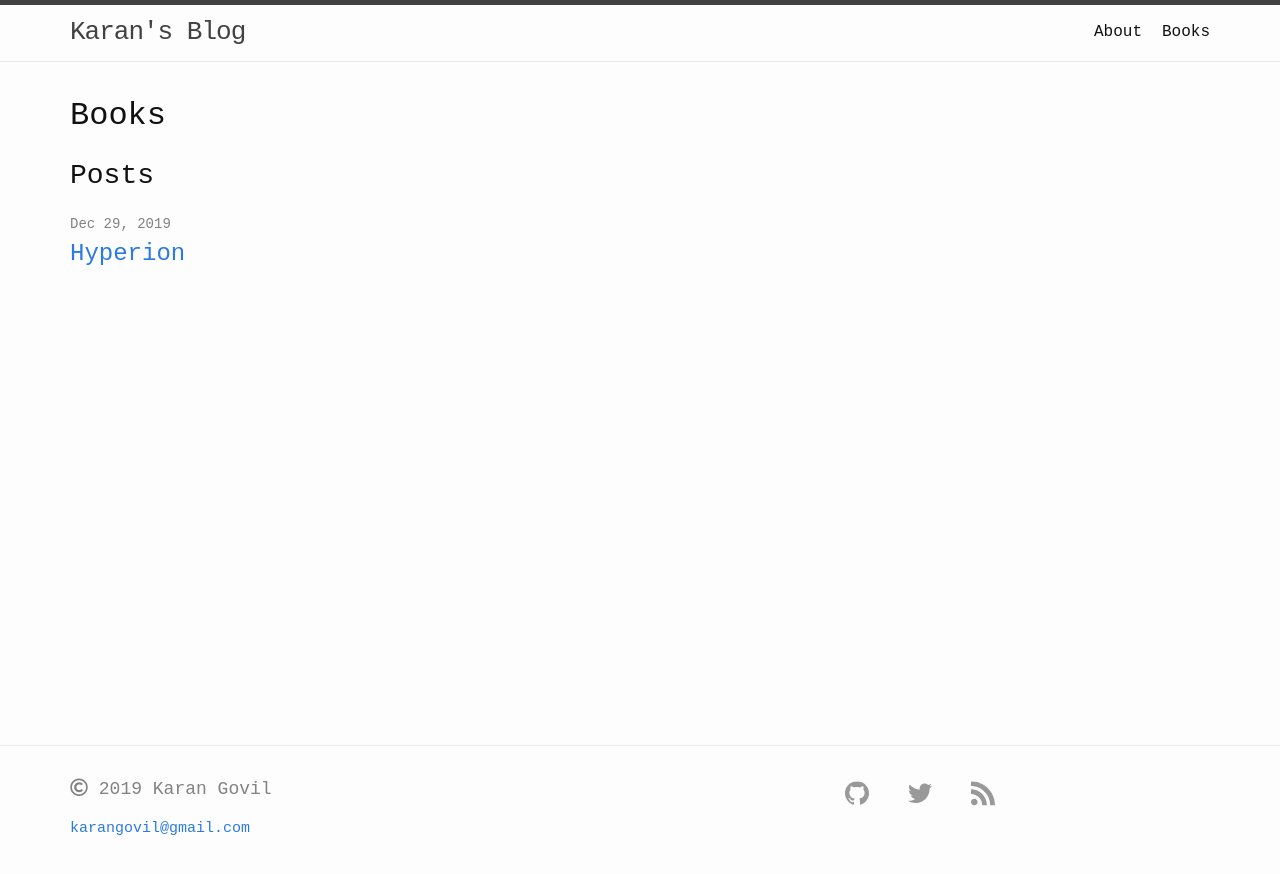
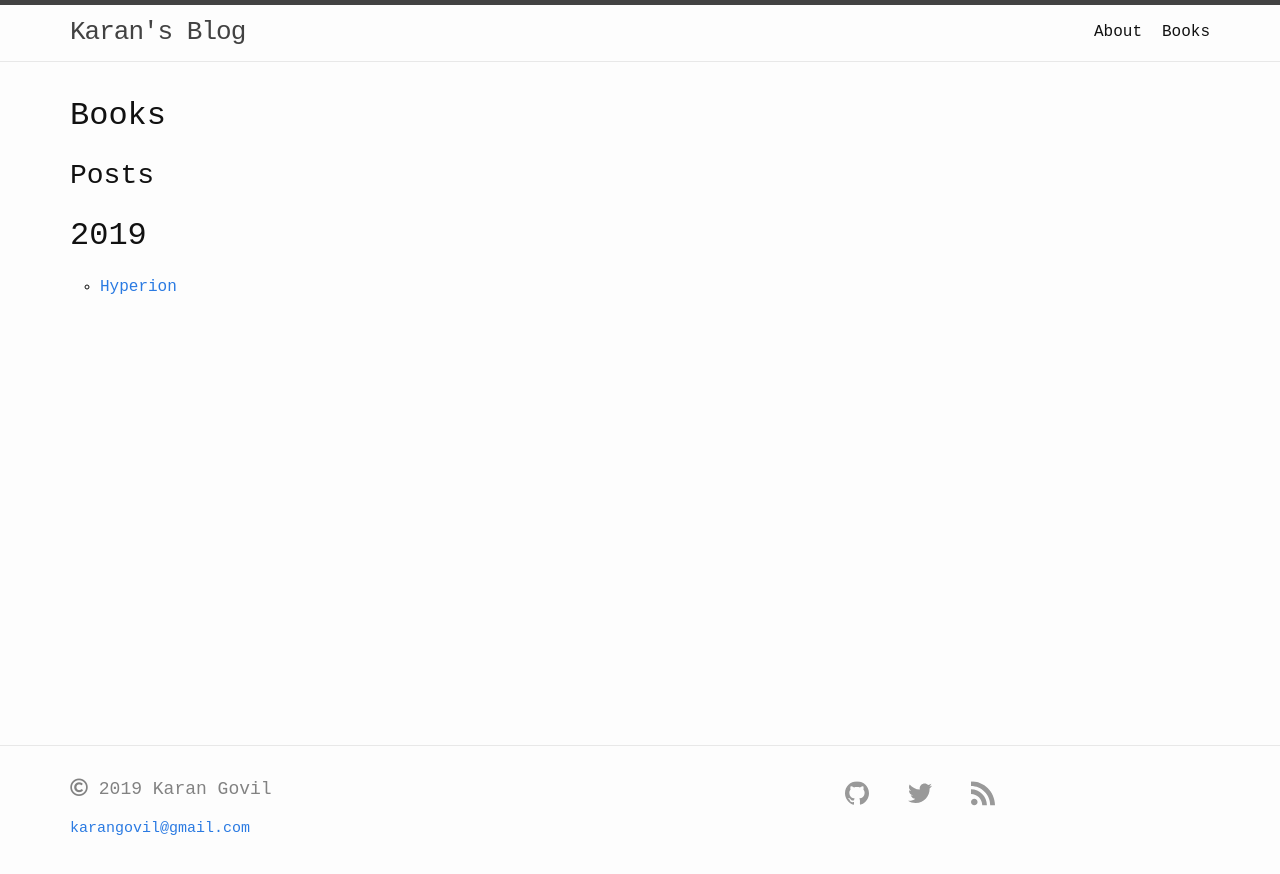
Before and after one commit to karangovil/karangovil.github.io, a Jekyll site: the page built from books.md, in a window 1280 px wide. Shown: the top 874 px of the page. Built offline with Jekyll 4.4.1, drawn with Linux system fonts in a browser that asks for light colours; nearby versions of some CDN libraries.

Commit message:
Update books.html

```diff
--- a/_layouts/books.html
+++ b/_layouts/books.html
@@ -12,20 +12,17 @@ layout: default
   {%- if site.posts.size > 0 -%}
     <h2 class="post-list-heading">{{ page.list_title | default: "Posts" }}</h2>
     <ul class="post-list">
-      {%- for post in site.categories.books -%}
-      <li>
-        {%- assign date_format = site.minima.date_format | default: "%b %-d, %Y" -%}
-        <span class="post-meta">{{ post.date | date: date_format }}</span>
-        <h3>
-          <a class="post-link" href="{{ post.url | relative_url }}">
-            {{ post.title | escape }}
-          </a>
-        </h3>
-        {%- if site.show_excerpts -%}
-          {{ post.excerpt }}
-        {%- endif -%}
-      </li>
-      {%- endfor -%}
+      {% for post in site.categories.books %}
+        {% assign currentdate = post.date | date: "%Y" %}
+        {% if currentdate != date %}
+          {% unless forloop.first %}</ul>{% endunless %}
+          <h1 id="y{{post.date | date: "%Y"}}">{{ currentdate }}</h1>
+          <ul>
+          {% assign date = currentdate %}
+        {% endif %}
+          <li><a href="{{ post.url }}">{{ post.title }}</a></li>
+        {% if forloop.last %}</ul>{% endif %}
+      {% endfor %}
     </ul>
 
   {%- endif -%}
```
